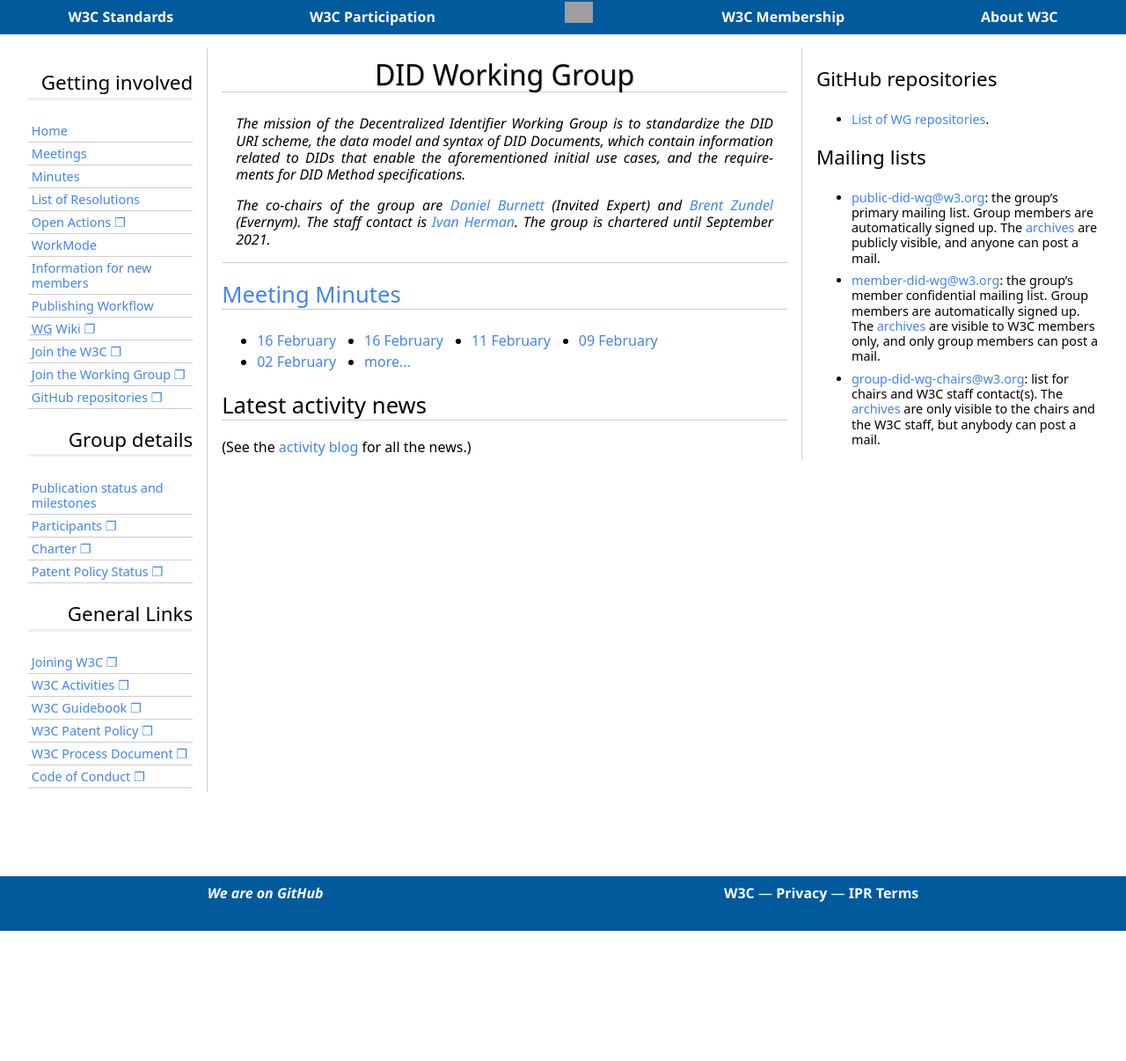
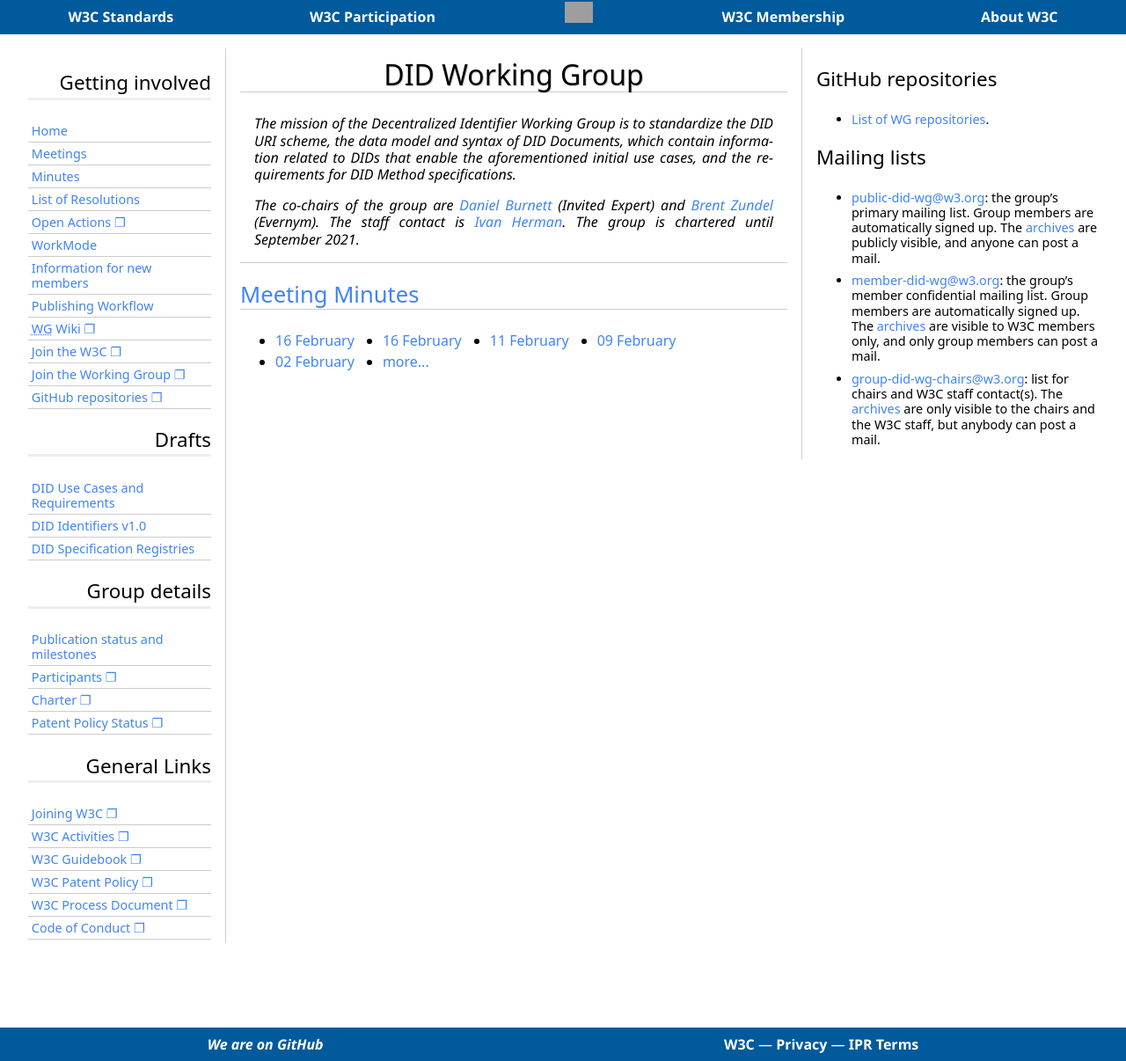
Before and after one commit to w3c/did-wg, a Jekyll site: the page built from index.md, in a window 1280 px wide. Shown: the whole page at 88% size. Built offline with Jekyll 4.4.1, drawn with Linux system fonts in a browser that asks for light colours; some web fonts are replaced; before the commit the page ends 1058 px from its top, so only the background shows below that; grey boxes are pictures that could not be loaded.

Commit message:
Changed the CSS sheet to work better on mobile

```diff
--- a/_includes/nav.html
+++ b/_includes/nav.html
@@ -1,4 +1,5 @@
 <nav>
+    <section>
         <h3>Getting involved</h3>
         <ul>
             <li><a href="{{ site.baseurl }}/">Home</a></li>
@@ -15,11 +16,18 @@
             <li><a rel="external" href="https://www.w3.org/2004/01/pp-impl/{{ site.groupid }}/join">Join the Working Group</a></li>
             <li><a rel="external" href="https://github.com/search?q=topic%3A{{ site.wgname_lc }}-wg+org%3Aw3c&amp;type=Repositories">GitHub repositories</a></li>
         </ul>
-<!--
+    </section>
+
+    <section>
         <h3>Drafts</h3>
         <ul>
-    </ul> -->
+            <li><a href="https://w3c.github.io/did-use-cases/">DID Use Cases and Requirements</a></li>
+            <li><a href="https://w3c.github.io/did-spec/">DID Identifiers v1.0</a></li>
+            <li><a href="https://w3c.github.io/did-spec-registries/">DID Specification Registries</a></li>
+        </ul>
+    </section>
 
+    <section>
         <h3>Group details</h3>
         <ul>
             <li><a href="{{ site.baseurl }}/PublStatus">Publication status and milestones</a></li>
@@ -27,7 +35,9 @@
             <li><a rel="external" href="https://www.w3.org{{ site.charter }}">Charter</a></li>
             <li><a rel="external" href="https://www.w3.org/2004/01/pp-impl/{{ site.groupid }}/status">Patent Policy Status</a></li>
         </ul>
+    </section>
 
+    <section>
         <h3>General Links</h3>
         <ul>
             <li><a rel="external" href="https://www.w3.org/Consortium/join">Joining W3C</a></li>
@@ -37,4 +47,5 @@
             <li><a rel="external" href="https://www.w3.org/Consortium/Process/">W3C Process Document</a></li>
             <li><a rel="external" href="https://www.w3.org/Consortium/cepc/">Code of Conduct</a></li>
         </ul>
+    </section>
 </nav>
--- a/_layouts/home.html
+++ b/_layouts/home.html
@@ -75,10 +75,10 @@
                 {% endif %}
                 </ul>
             </section>
-            <section id='articles'>
+            <!-- <section id='articles'>
     			<h2>Latest activity news</h2>
                 <p>(See the <a href="https://www.w3.org/blog/category/technology/{{ site.wgname_lc }}/">activity blog</a> for all the news.)</p>
-            </section>
+            </section> -->
         </section>
         {% include aside.html %}
     </main>
--- a/assets/css/style.css
+++ b/assets/css/style.css
@@ -6,8 +6,9 @@
     font-family: 'Noto Sans';
     font-style: normal;
     font-weight: 400;
-	src:  local('Noto Sans'), local('NotoSans'), url(https://fonts.gstatic.com/s/notosans/v6/LeFlHvsZjXu2c3ZRgBq9nFtXRa8TVwTICgirnJhmVJw.woff2) format('woff2');
+    src: local('Noto Sans'), local('NotoSans'), url(https://fonts.gstatic.com/s/notosans/v6/LeFlHvsZjXu2c3ZRgBq9nFtXRa8TVwTICgirnJhmVJw.woff2) format('woff2');
 }
+
 @font-face {
     font-family: 'Noto Sans';
     font-style: normal;
@@ -15,6 +16,7 @@
     src: local('Noto Sans Bold'), local('NotoSans-Bold'), url(https://fonts.gstatic.com/s/notosans/v6/PIbvSEyHEdL91QLOQRnZ1z0LW-43aMEzIO6XUTLjad8.woff2) format('woff2');
     unicode-range: U+0100-024F, U+1E00-1EFF, U+20A0-20AB, U+20AD-20CF, U+2C60-2C7F, U+A720-A7FF;
 }
+
 @font-face {
     font-family: 'Noto Sans';
     font-style: normal;
@@ -22,6 +24,7 @@
     src: local('Noto Sans Bold'), local('NotoSans-Bold'), url(https://fonts.gstatic.com/s/notosans/v6/PIbvSEyHEdL91QLOQRnZ1-gdm0LZdjqr5-oayXSOefg.woff2) format('woff2');
     unicode-range: U+0000-00FF, U+0131, U+0152-0153, U+02C6, U+02DA, U+02DC, U+2000-206F, U+2074, U+20AC, U+2212, U+2215;
 }
+
 @font-face {
     font-family: 'Noto Sans';
     font-style: italic;
@@ -29,7 +32,10 @@
     src: local('Noto Sans Italic'), local('NotoSans-Italic'), url(https://fonts.gstatic.com/s/notosans/v6/ByLA_FLEa-16SpQuTcQn4CYE0-AqJ3nfInTTiDXDjU4.woff2) format('woff2');
     unicode-range: U+0100-024F, U+1E00-1EFF, U+20A0-20AB, U+20AD-20CF, U+2C60-2C7F, U+A720-A7FF;
 }
+
+
 /* latin */
+
 @font-face {
     font-family: 'Noto Sans';
     font-style: italic;
@@ -37,7 +43,10 @@
     src: local('Noto Sans Italic'), local('NotoSans-Italic'), url(https://fonts.gstatic.com/s/notosans/v6/ByLA_FLEa-16SpQuTcQn4I4P5ICox8Kq3LLUNMylGO4.woff2) format('woff2');
     unicode-range: U+0000-00FF, U+0131, U+0152-0153, U+02C6, U+02DA, U+02DC, U+2000-206F, U+2074, U+20AC, U+2212, U+2215;
 }
+
+
 /* latin-ext */
+
 @font-face {
     font-family: 'Noto Sans';
     font-style: italic;
@@ -45,7 +54,10 @@
     src: local('Noto Sans Bold Italic'), local('NotoSans-BoldItalic'), url(https://fonts.gstatic.com/s/notosans/v6/9Z3uUWMRR7crzm1TjRicDujkDdvhIIFj_YMdgqpnSB0.woff2) format('woff2');
     unicode-range: U+0100-024F, U+1E00-1EFF, U+20A0-20AB, U+20AD-20CF, U+2C60-2C7F, U+A720-A7FF;
 }
+
+
 /* latin */
+
 @font-face {
     font-family: 'Noto Sans';
     font-style: italic;
@@ -55,11 +67,10 @@
 }
 
 body {
-	margin:			0;
-	padding: 		0;
-	background: 	white;
-	max-width: 		100%;
-	font-family:	'Noto Sans', Helvetica, sans-serif;
+    margin: 0px;
+    padding: 0px;
+    max-width: 100%;
+    font-family: 'Noto Sans', Helvetica, sans-serif;
 }
 
 code {
@@ -76,13 +87,17 @@ strong {
 
 h1 {
     color: black;
-	text-align:		center;
-	font-size: 		2rem;
-	font-weight:	500;
-	text-shadow:	1px 1px #ccc;
+    text-align: center;
+    font-size: 2rem;
+    font-weight: 500;
+    text-shadow: 1px 1px #ccc;
 }
 
-h2, h3, h4, h5, h6 {
+h2,
+h3,
+h4,
+h5,
+h6 {
     font-weight: 300;
 }
 
@@ -103,22 +118,28 @@ blockquote {
     font-style: italic;
 }
 
-nav ul, nav ul li {
-	display:	block;
-	margin:		0;
-	padding:	0;
+nav ul,
+nav ul li {
+    display: block;
+    margin: 0;
+    padding: 0;
 }
 
-a, a:visited, a:hover, a:focus {
-	color: 		#4184F3;
+a,
+a:visited,
+a:hover,
+a:focus {
+    color: #4184F3;
     background: transparent;
 }
 
-a, a:visited {
+a,
+a:visited {
     text-decoration: none;
 }
 
-a:hover, a:focus {
+a:hover,
+a:focus {
     text-decoration: underline;
 }
 
@@ -126,80 +147,81 @@ a[rel="external"]:after {
     content: " ❐"
 }
 
+
 /*** header ***/
+
 header {
     background: #005A9C;
-	color: 		white;
-	margin: 	0;
+    color: white;
+    margin: 0;
 }
 
 header ul {
-	display: 			flex;
-	flex-wrap: 			wrap;
-	justify-content: 	space-around;
+    display: flex;
+    flex-wrap: wrap;
+    justify-content: space-around;
 }
 
-header a, header a:visited {
-	border-bottom:		1px solid #005A9C;
-	display: 			block;
-	color: 				white;
-	text-decoration: 	none;
-	font-weight: 		bold;
-	padding: 			0.5rem;
+header a,
+header a:visited {
+    border-bottom: 1px solid #005A9C;
+    display: block;
+    color: white;
+    text-decoration: none;
+    font-weight: bold;
+    padding: 0.5rem;
 }
 
-header a:hover, header a:focus {
-	background: 		white;
-	color: 				black;
-	text-decoration:	none;
-	font-weight:		bold;
+header a:hover,
+header a:focus {
+    background: white;
+    color: black;
+    text-decoration: none;
+    font-weight: bold;
 }
 
 
 /*** main ***/
+
+
 /*
-The flex consists of three columns:
- - a nav element
- - a section with the main content
- - an aside
+* see below for display control
+*/
 
- Note that the default setups are for a mobile site; the larger screens have slightly different flex values set below!
-*/
 main {
-	display: 		flex;
-	flex-direction: column;
-	flex-wrap: 		wrap;
-	background: 	white;
-	color: 			black;
-	line-height: 	1.2;
-	margin-left: 	1rem;
-	margin-right: 	1rem;
+    background: white;
+    color: black;
+    line-height: 1.2;
+    margin-left: 1rem;
+    margin-right: 1rem;
 }
 
-main > * {
-	padding-right:	0;
-	padding-left:	0;
+main>* {
+    padding-right: 0;
+    padding-left: 0;
 }
 
+
 /* --- */
+
 main nav {
-	font-size: 		0.9em;
-	margin-top:		1rem;
-	margin-bottom:	1rem;
-	padding-top:	0.5ex;
-	padding-bottom:	0.5ex;
-	border-top: 	2px solid #ccc;
-	min-width: 13em;
+    font-size: 0.9rem;
+    margin-top: 1rem;
+    margin-bottom: 1rem;
+    padding-top: 0.5ex;
+    padding-bottom: 0.5ex;
+    min-width: 13rem;
 }
 
 main nav h3 {
-	padding-bottom:	0.2ex;
-	border-bottom:	3px solid #eee;
+    padding-bottom: 0.2ex;
+    border-bottom: 3px solid #eee;
 }
+
 main nav li {
-	font-weight:	500;
-	padding:		0.5ex;
-	border-bottom:	1px solid #ccc;
+    font-weight: 500;
+    padding: 0.5ex;
+    border-bottom: 1px solid #ccc;
 }
 
 main #content li {
@@ -207,10 +229,10 @@ main #content li {
 }
 
 aside {
-	font-size: 		0.9em;
-	margin-top:		1rem;
-	margin-bottom:	1rem;
-	border-top: 	2px solid #ddd;
+    font-size: 0.9rem;
+    margin-top: 1rem;
+    margin-bottom: 1rem;
+    border-top: 2px solid #ddd;
 }
 
 aside ul li {
@@ -220,20 +242,20 @@ aside ul li {
 figcaption {
     text-align: left;
     font-style: italic;
-	font-size: 	small;
+    font-size: small;
 }
 
 #mission {
-	font-style: 	italic;
-	margin-bottom: 	1rem;
-	border-bottom: 	1px solid #ccc;
+    font-style: italic;
+    margin-bottom: 1rem;
+    border-bottom: 1px solid #ccc;
 }
 
 #mission p {
-	margin-left: 	1rem;
-	margin-right: 	1rem;
-	text-align:     justify;
-	hyphens: 		auto;
+    margin-left: 1rem;
+    margin-right: 1rem;
+    text-align: justify;
+    hyphens: auto;
 }
 
 #mission p ul {
@@ -260,26 +282,22 @@ figcaption {
     content: "and "
 }
 
-/*section#articles {
-	border-top: 2px solid #ddd;
-}*/
-
 article {
-  margin-top: 	 0.5rem;
-  padding:       1rem;
-  border: 		 1px solid #ddd;
+    margin-top: 2rem;
+    padding: 1rem;
     border-radius: 0.5rem;
 }
 
 article h3 {
-  padding-top: 		0.5ex; margin: 0;
-  width: 			100%;
-  font-style: 		italic;
+    padding-top: 0.5ex;
+    margin: 0;
+    width: 100%;
+    font-style: italic;
 }
 
 article h2 {
     font-style: normal;
-	font-size:  1rem;
+    font-size: 1rem;
 }
 
 article p {
@@ -290,20 +308,24 @@ article time {
     font-style: italic;
 }
 
+
 /*** footer ***/
 
 footer {
-	background: 		#005A9C;
-	color: 				white;
-	margin: 			0;
-	padding-right: 		0.5rem;
-	padding-left: 		0.5rem;
-	padding-top: 		0.5rem;
-	padding-bottom:		1rem;
-	text-align: 		left;
-	display: 			flex;
-	flex-direction: 	row;
-	justify-content:	space-around;
+    background: #005A9C;
+    color: white;
+    width: 100%;
+    margin: 0;
+    margin-top: 5rem;
+    padding-right: 0.5rem;
+    padding-left: 0.5rem;
+    padding-top: 0.5rem;
+    padding-bottom: 0.5rem;
+    text-align: left;
+    display: flex;
+    flex-direction: row;
+    justify-content: space-around;
+    box-sizing: border-box;
 }
 
 footer p {
@@ -311,9 +333,12 @@ footer p {
     padding: 0;
 }
 
-footer a, footer a:visited, footer a:focus, footer a:hover {
-  color:		white;
-  font-weight:	bold;
+footer a,
+footer a:visited,
+footer a:focus,
+footer a:hover {
+    color: white;
+    font-weight: bold;
 }
 
 .inline_image {
@@ -322,48 +347,85 @@ footer a, footer a:visited, footer a:focus, footer a:hover {
 }
 
 
-@media screen and (min-width: 78rem) {
+/* The display control via flexboxes in main */
+
+
+/*
+The flex consists of items:
+ - a nav element
+ - a section with the main content
+ - an aside
+
+ There are two set ups, one for narrow screens (with items stacked vertically) and larger ones (with items in columns). The order of the
+ items is also dependent on the screen size
+*/
+
+@media screen {
     main {
-		flex-flow: 			row;
-		justify-content:	space-around;
-		align-items:		flex-start;
+        display: flex;
+        flex-wrap: wrap;
+        justify-content: space-around;
+        align-items: flex-start;
     }
-
-	main > * {
-	    padding-right:	1rem;
-	    padding-left: 	1rem;
+    @media (max-width: 78rem) {
+        main {
+            flex-flow: column;
         }
-
+        main nav {
+            order: 3
+        }
+        main #content {
+            order: 1
+        }
+        aside {
+            order: 2
+        }
+        aside {
+            border-top: 3px inset #ccc;
+            border-bottom: 3px inset #ccc;
+        }
+        main nav {
+            display: flex;
+            flex-wrap: wrap;
+            justify-content: space-between;
+            border-top: none;
+            border-right: none;
+        }
+        main nav section {
+            margin-left: 1rem
+        }
+    }
+    @media (min-width: 78rem) {
+        main {
+            flex-flow: row;
+        }
+        main nav {
+            order: 1
+        }
+        main #content {
+            order: 2;
+            max-width: 60rem;
+        }
+        aside {
+            order: 3
+        }
+        main>* {
+            padding-right: 1rem;
+            padding-left: 1rem;
+        }
         /* --- */
         main nav {
-		order:		 	0;
-		border-top: 	none;
-		border-right: 	1px solid #ccc;
+            border-top: none;
+            border-right: 1px solid #ccc;
         }
-
         main nav h3 {
-		text-align:		right;
+            text-align: right;
         }
-
-	main #content {
-	    max-width:		60rem;
-	}
-
         aside {
-	    max-width:		20rem;
-	    border-top:		none;
-	    border-left:	1px solid #ccc;
-	}
-
-	article {
-		margin-top: 	2rem;
-		border-top: 	0.5ex solid #ddd;
-	}
-
-	footer {
-		box-sizing: 	border-box;
-		width: 			100%;
-		margin-top: 	5rem;
-		padding-bottom: 2rem;
+            max-width: 20rem;
+            border-top: none;
+            border-left: 1px solid #ccc;
+            padding-left: 1rem;
         }
     }
+}
```
Lines whose indentation alone changed are shown as unchanged.
